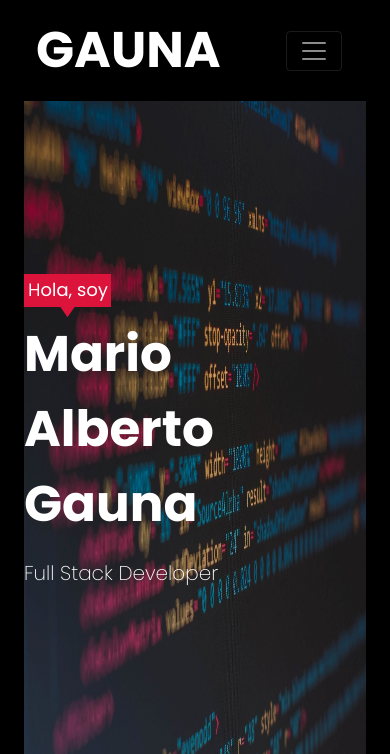
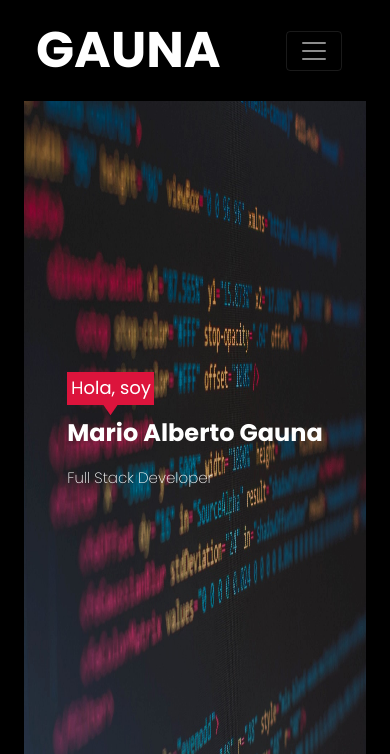
Before and after one commit to MarioGauna/Portfolio-Personal, a website: page index.html in a window 390 px wide. Shown: the top 754 px of the page. Drawn offline with nearby package versions, Linux system fonts and the light colour scheme.

Commit message:
fix titulo mobile css

```diff
--- a/scss/styles.scss
+++ b/scss/styles.scss
@@ -639,6 +639,15 @@ textarea::placeholder{
             z-index: 1;
         }
     }
+
+    .cont__texti{
+        .cont__tt{
+            font-size: 24px;
+        }
+        .cont__tt--2{
+            font-size: 15px;
+        }
+    }
 }
 
 // QUERY HABILIDADES
```
Also changed, not shown: css/styles.css.
